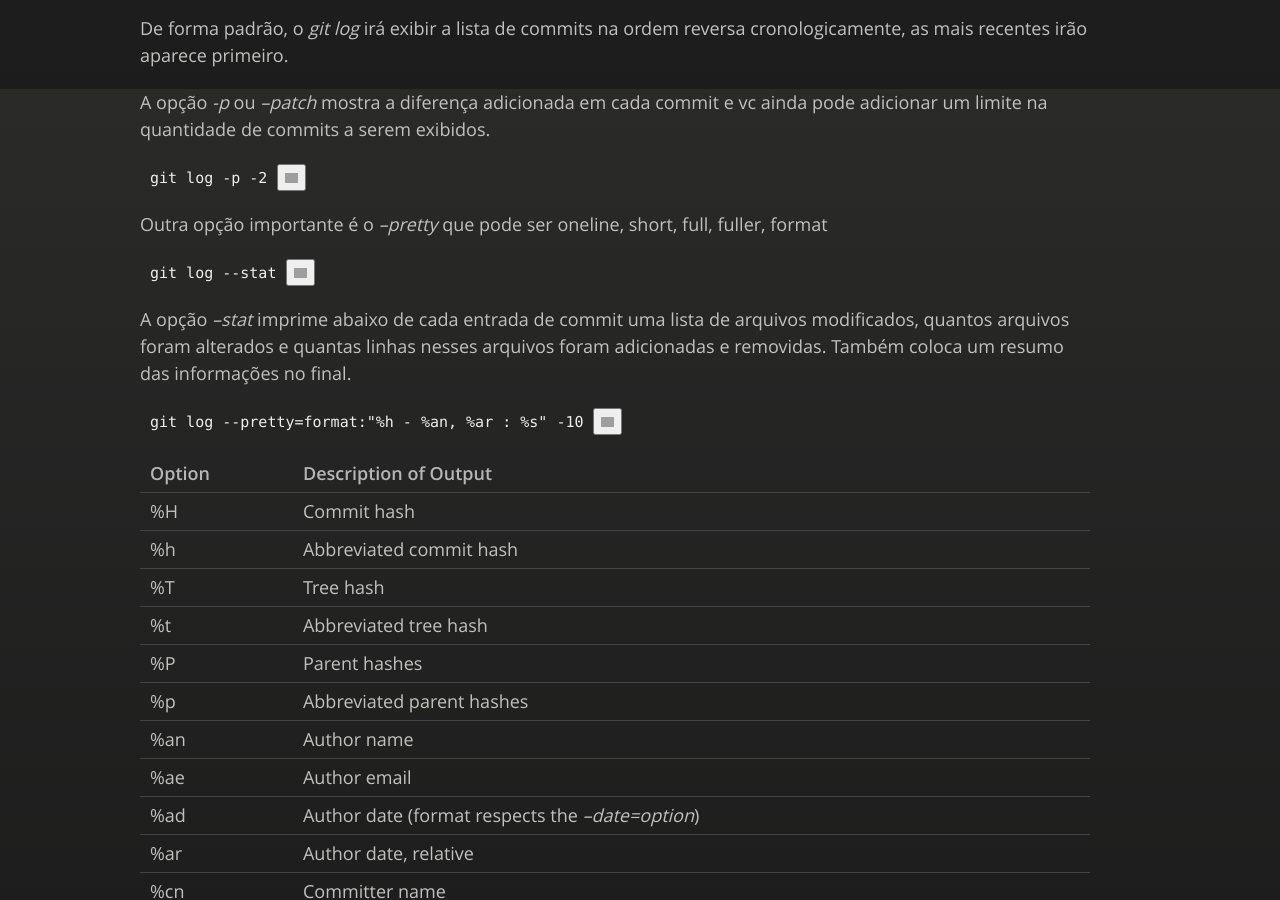
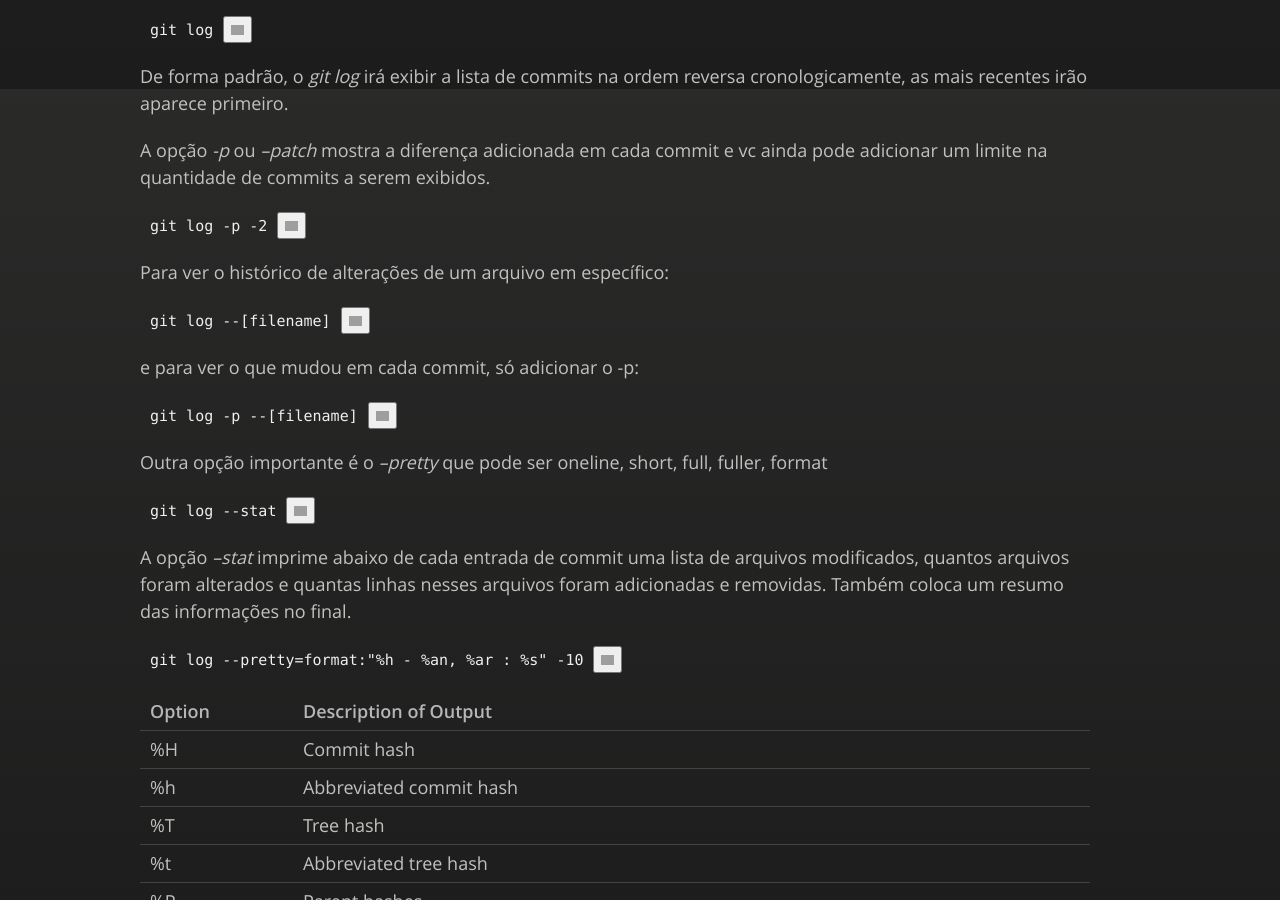
Before and after one commit to JeannAndrade/jeannandrade.github.io, a Jekyll site: the page built from content/git/index.md, in a window 1280 px wide and 900 px high, scrolled down 7111 px. Built offline with Jekyll 4.4.1, drawn with Linux system fonts in a browser that asks for light colours; nearby versions of some CDN libraries; comment, search, counter and statistics services are not loaded; our own code applies the rules of GitHub Pages for plain Markdown files; grey boxes are pictures that could not be loaded.

Commit message:
algumas novas variações

```diff
--- a/content/git/index.md
+++ b/content/git/index.md
@@ -158,6 +158,8 @@ Para levar um arquivo de Untracked para Staged:
 
 `git add .`
 
+`git add \./\*.java`
+
 The git add command takes a path name for either a file or a directory; if it’s a directory, the command adds all the files in that directory recursively.
 
 ### Staging Modified Files
@@ -250,6 +252,14 @@ De forma padrão, o *git log* irá exibir a lista de commits na ordem reversa cr
 A opção *-p* ou *--patch* mostra a diferença adicionada em cada commit e vc ainda pode adicionar um limite na quantidade de commits a serem exibidos.
 
 `git log -p -2`
+
+Para ver o histórico de alterações de um arquivo em específico:
+
+`git log --[filename]`
+
+e para ver o que mudou em cada commit, só adicionar o -p:
+
+`git log -p --[filename]`
 
 Outra opção importante é o *--pretty* que pode ser oneline, short, full, fuller, format
 
```
